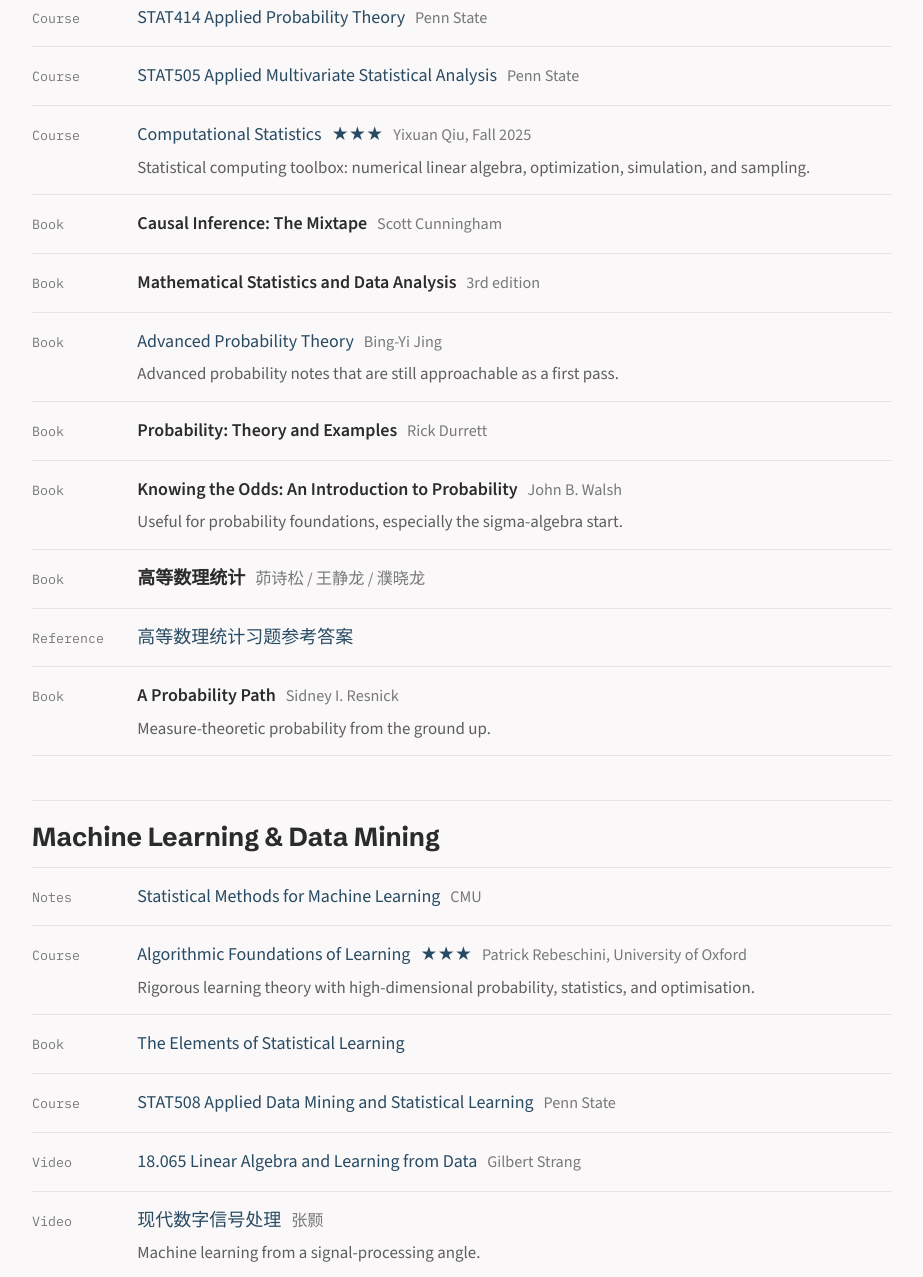
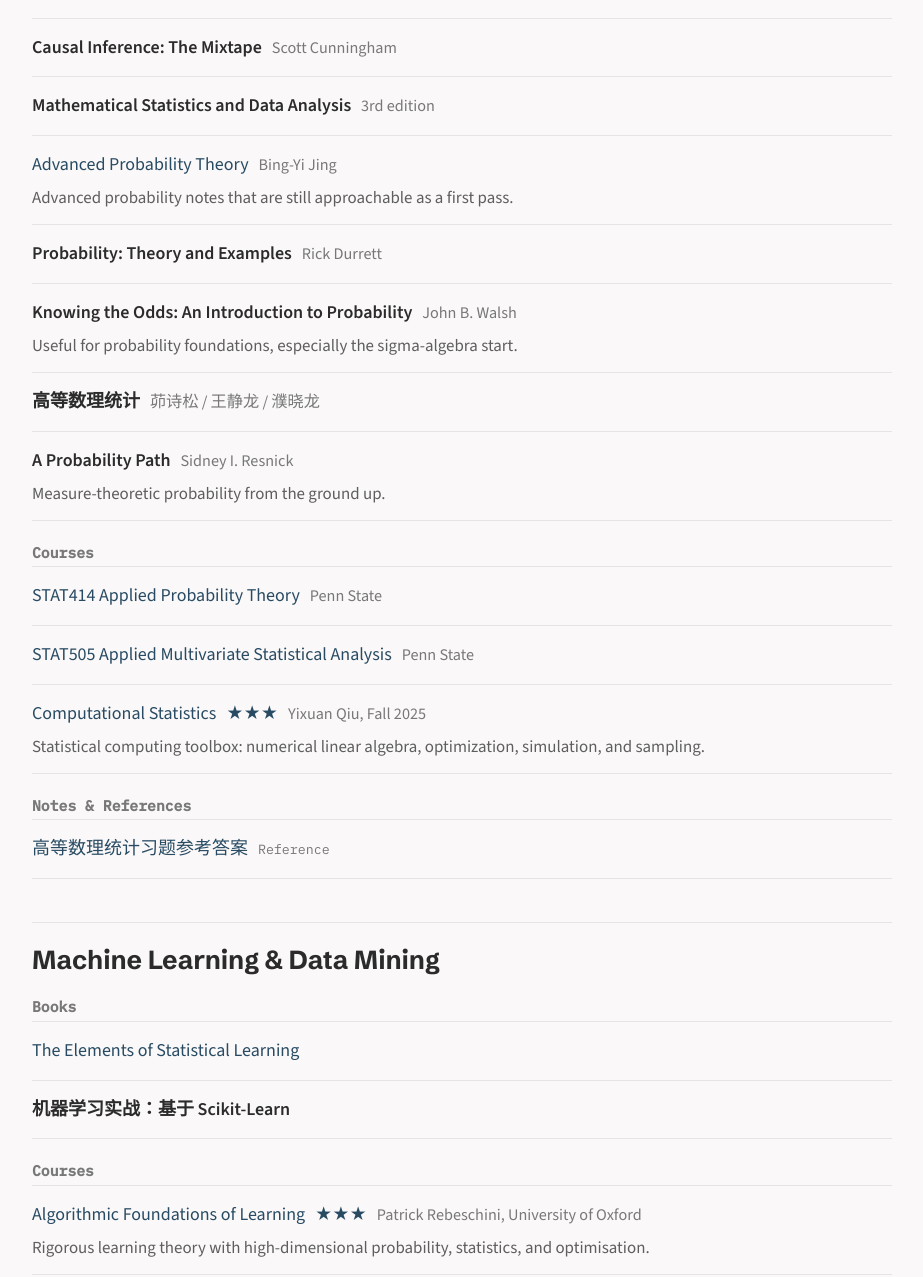
Before and after one commit to By-Xin/By-Xin.github.io, an Astro site: page /writing/statdiy in a window 1280 px wide. Shown: the part 836-2113 px from the top of the page, without its empty margins (118-1041 px from the left). Built offline with nearby package versions, Linux system fonts and the light colour scheme; Astro itself is replaced by a stand-in of ours.

Commit message:
Group STATDIY bookmarks by resource type

```diff
--- a/src/pages/writing/statdiy.astro
+++ b/src/pages/writing/statdiy.astro
@@ -15,6 +15,39 @@
   intro?: string;
   resources: Resource[];
 };
+
+type ResourceTypeGroup = {
+  title: string;
+  kinds: string[];
+  resources: Resource[];
+};
+
+const resourceTypeGroups = [
+  {
+    title: "Books",
+    kinds: ["Book"],
+  },
+  {
+    title: "Papers, Articles & PDFs",
+    kinds: ["Paper", "Article", "PDF"],
+  },
+  {
+    title: "Courses",
+    kinds: ["Course"],
+  },
+  {
+    title: "Notes & References",
+    kinds: ["Notes", "Reference"],
+  },
+  {
+    title: "Websites",
+    kinds: ["Website"],
+  },
+  {
+    title: "Videos & Channels",
+    kinds: ["Video", "Channel"],
+  },
+];
 
 const sections: ResourceSection[] = [
   {
@@ -318,6 +351,32 @@
     href: "https://github.com/By-Xin/Sufe/discussions/6",
   },
 ];
+
+const knownResourceKinds = new Set(resourceTypeGroups.flatMap((group) => group.kinds));
+
+const groupResourcesByType = (resources: Resource[]): ResourceTypeGroup[] => {
+  const grouped = resourceTypeGroups
+    .map((group) => ({
+      ...group,
+      resources: resources.filter((resource) => group.kinds.includes(resource.kind)),
+    }))
+    .filter((group) => group.resources.length > 0);
+
+  const otherResources = resources.filter((resource) => !knownResourceKinds.has(resource.kind));
+
+  if (otherResources.length === 0) {
+    return grouped;
+  }
+
+  return [
+    ...grouped,
+    {
+      title: "Other",
+      kinds: otherResources.map((resource) => resource.kind),
+      resources: otherResources,
+    },
+  ];
+};
 ---
 
 <BaseLayout
@@ -361,12 +420,15 @@
           <section class="resource-section" id={id}>
             <h2>{section.title}</h2>
             {section.intro && <p class="resource-section-intro">{section.intro}</p>}
+            {
+              groupResourcesByType(section.resources).map((group) => (
+                <div class="resource-type-group">
+                  <h3 class="resource-type-heading">{group.title}</h3>
                   <ul class="bookmark-list">
                     {
-                section.resources.map((resource) => (
+                      group.resources.map((resource) => (
                         <li>
                           <div class="resource-line">
-                      <span class="resource-kind">{resource.kind}</span>
                             {resource.href ? (
                               <a href={resource.href}>{resource.title}</a>
                             ) : (
@@ -377,6 +439,9 @@
                                 {"★".repeat(resource.rating)}
                               </span>
                             )}
+                            {group.kinds.length > 1 && (
+                              <span class="resource-kind-tag">{resource.kind}</span>
+                            )}
                             {resource.meta && <span class="resource-meta">{resource.meta}</span>}
                           </div>
                           {resource.note && <p>{resource.note}</p>}
@@ -384,6 +449,9 @@
                       ))
                     }
                   </ul>
+                </div>
+              ))
+            }
           </section>
         );
       })
@@ -432,6 +500,18 @@
     margin-bottom: 0.85rem;
   }
 
+  .resource-type-group {
+    margin-top: 1.25rem;
+  }
+
+  .resource-type-heading {
+    margin: 0 0 0.3rem;
+    color: var(--quiet);
+    font-family: var(--mono);
+    font-size: 0.82rem;
+    font-weight: 600;
+  }
+
   .prose .bookmark-list,
   .prose .source-list {
     margin: 0;
@@ -461,8 +541,7 @@
     flex-wrap: wrap;
   }
 
-  .resource-kind {
-    flex: 0 0 5.3rem;
+  .resource-kind-tag {
     color: var(--quiet);
     font-family: var(--mono);
     font-size: 0.74rem;
@@ -485,7 +564,7 @@
 
   .bookmark-list p {
     margin-top: 0.28rem;
-    margin-left: 5.85rem;
+    margin-left: 0;
     color: var(--muted);
     font-size: 0.94rem;
     line-height: 1.5;
@@ -506,10 +585,6 @@
       gap: 0.15rem;
     }
 
-    .resource-kind {
-      flex-basis: auto;
-    }
-
     .bookmark-list p {
       margin-left: 0;
     }
```
Lines whose indentation alone changed are shown as unchanged.
